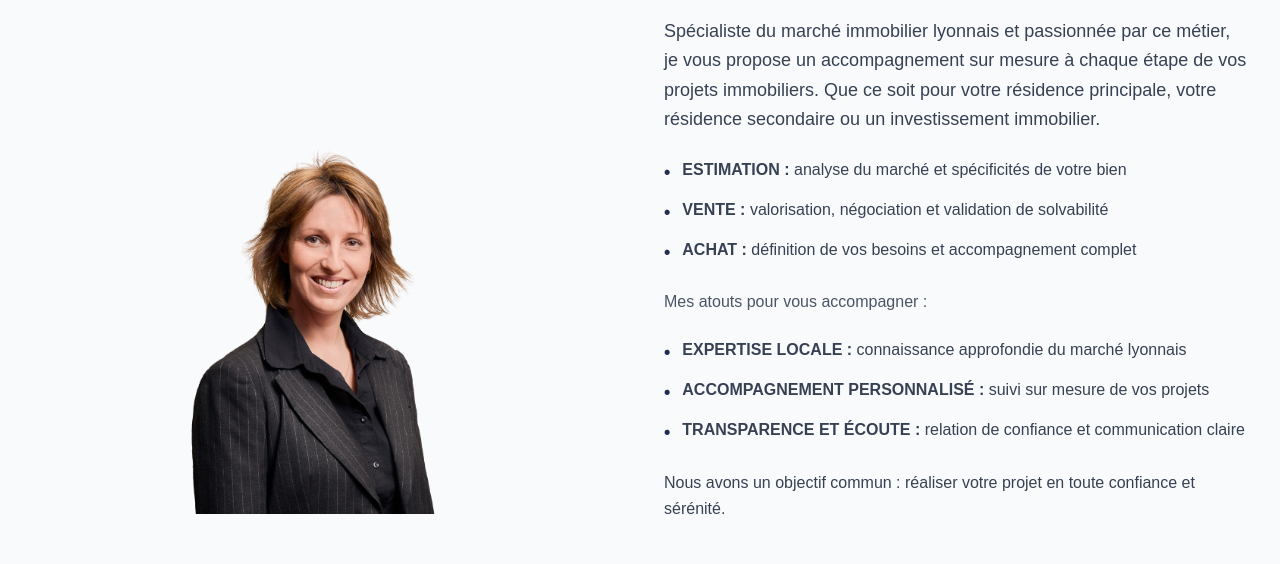
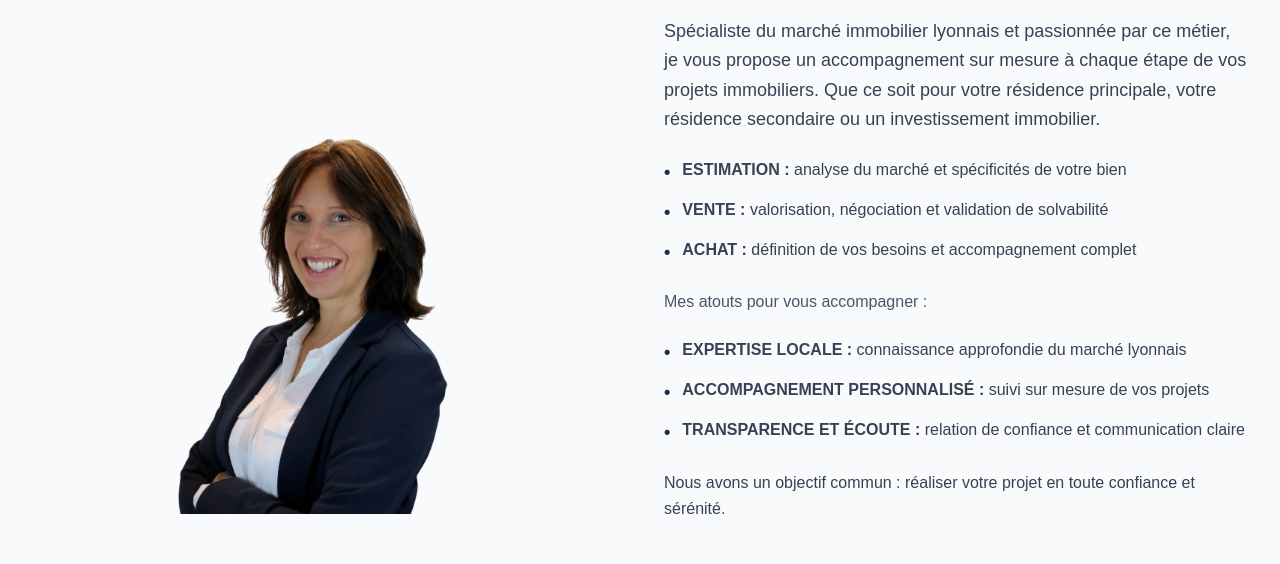
Before and after one commit to jtassin/gab_immo, a Next.js app: page / in a window 1280 px wide. Shown: the part 800-1364 px from the top of the page. Built offline with nearby package versions, Linux system fonts and the light colour scheme.

Commit message:
fix: replace deprecated image with new profile picture and update metadata references

```diff
--- a/src/app/layout.tsx
+++ b/src/app/layout.tsx
@@ -40,11 +40,11 @@ export const metadata: Metadata = {
             siteName: "Gabrielle Nicolini Immobilier",
             images: [
               {
-                url: "https://www.gabriellenicolini.immo/Gabrielle_veste_BD-removebg-preview.png",
+                url: "https://www.gabriellenicolini.immo/gabrielle-nicolini.jpg",
                 width: 320,
                 height: 384,
                 alt: "Gabrielle Nicolini - Agent Immobilier Lyon 9ème",
-                type: "image/png"
+                type: "image/jpeg"
               }
             ],
           },
@@ -52,7 +52,7 @@ export const metadata: Metadata = {
             card: "summary_large_image",
             title: "Gabrielle Nicolini - Spécialiste Immobilier Lyon 9ème",
             description: "Expertise immobilière à Lyon : Vaise, Valmy, Saint Rambert, Champvert. Estimation gratuite et accompagnement personnalisé.",
-            images: ["https://www.gabriellenicolini.immo/Gabrielle_veste_BD-removebg-preview.png"],
+            images: ["https://www.gabriellenicolini.immo/gabrielle-nicolini.jpg"],
           },
   alternates: {
     canonical: "https://www.gabriellenicolini.immo",
@@ -116,7 +116,7 @@ export default function RootLayout({
                 "Mo-Fr 09:00-19:00",
                 "Sa 09:00-13:00"
               ],
-              "image": "https://www.gabriellenicolini.immo/Gabrielle_veste_BD-removebg-preview.png",
+              "image": "https://www.gabriellenicolini.immo/gabrielle-nicolini.jpg",
               "sameAs": [
                 "https://www.linkedin.com/in/gabrielle-nicolini",
                 "https://www.facebook.com/gabrielle.nicolini.kw/"
--- a/src/app/page.tsx
+++ b/src/app/page.tsx
@@ -178,7 +178,7 @@ export default function Home() {
               <div className="text-center">
                 <div className="w-80 h-96 mx-auto overflow-hidden">
                   <Image
-                    src="/Gabrielle_veste_BD-removebg-preview.png"
+                    src="/gabrielle-nicolini.jpg"
                     alt="Gabrielle Nicolini - Spécialiste Immobilier Lyon 9ème - Expert des quartiers Vaise, Valmy, Saint Rambert et Champvert"
                     width={320}
                     height={384}
```
Also changed, not shown: public/Gabrielle_veste_BD-removebg-preview.png (deleted), public/gabrielle-nicolini.jpg.
